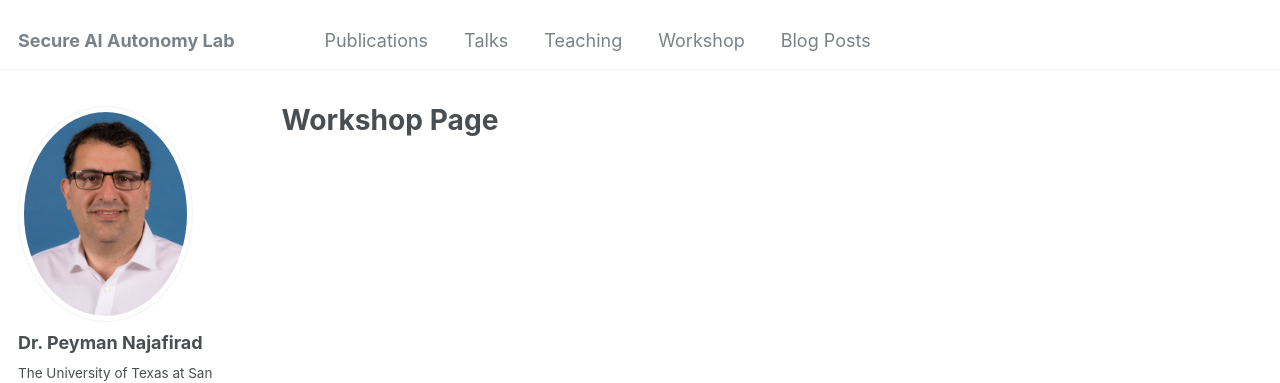
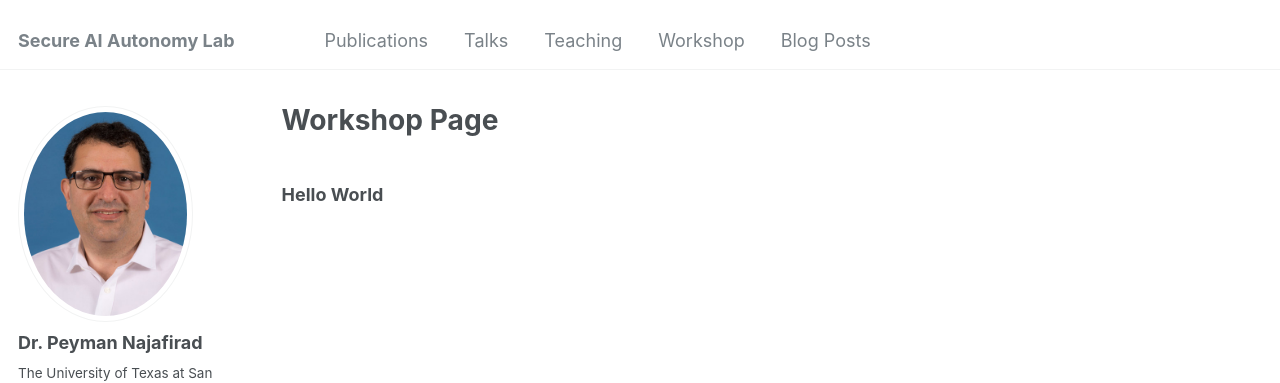
Before and after one commit to SecureAIAutonomyLab/SecureAIAutonomyLab.github.io, a Jekyll site: the page built from _pages/workshop.md, in a window 1280 px wide. Shown: the top 383 px of the page. Built offline with Jekyll 4.4.1, drawn with Linux system fonts in a browser that asks for light colours; some web fonts are replaced.

Commit message:
Update workshop.md

```diff
--- a/_pages/workshop.md
+++ b/_pages/workshop.md
@@ -7,7 +7,7 @@ author_profile: true
 
 
 ---
-
+### Hello World ###
 {% if site.author.googlescholar %}
 
 {% endif %}
```
